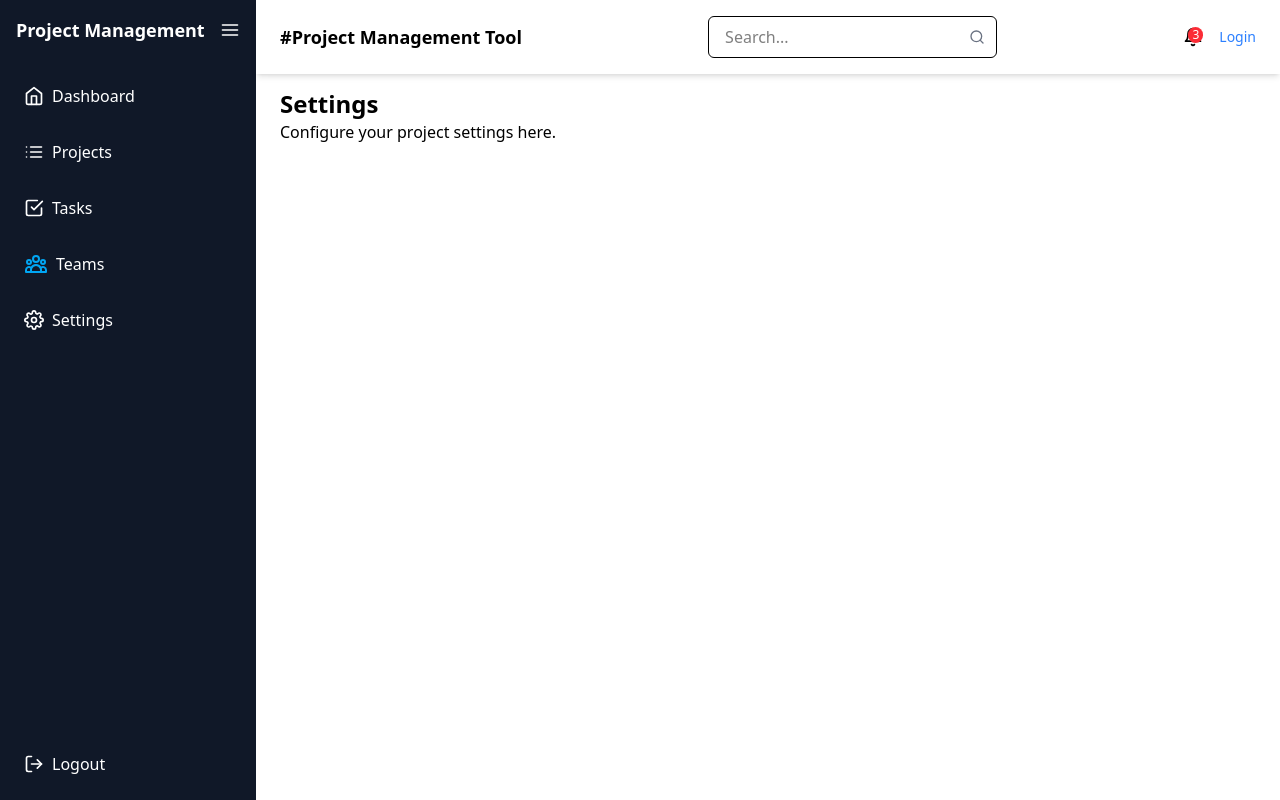
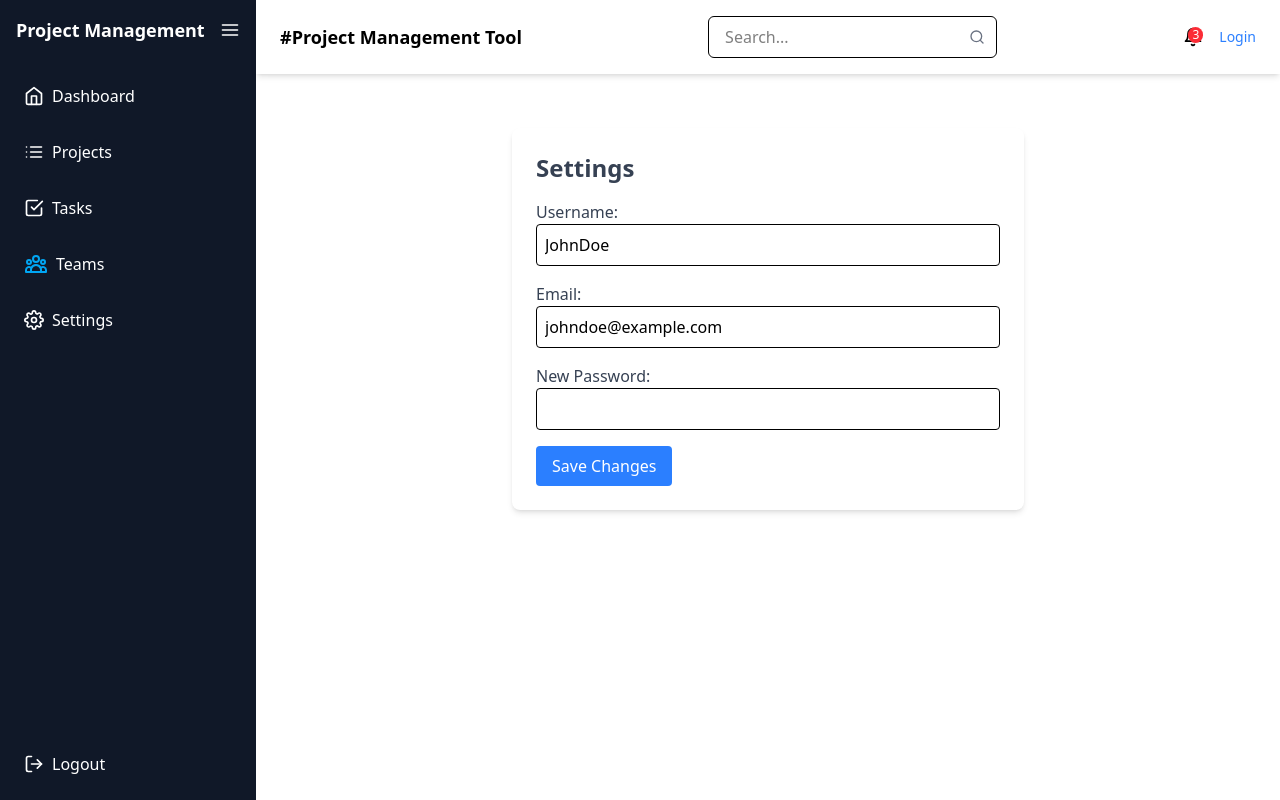
Before and after one commit to Ramakrish21/Project-Management-Tool, a React (Vite) app in the folder frontend/: page /settings in a window 1280 px wide. Built offline with nearby package versions, Linux system fonts and the light colour scheme.

Commit message:
auth added

```diff
--- a/frontend/package.json
+++ b/frontend/package.json
@@ -14,7 +14,7 @@
     "@hello-pangea/dnd": "^18.0.1",
     "@heroicons/react": "^2.2.0",
     "@shadcn/ui": "^0.0.4",
-    "axios": "^1.7.9",
+    "axios": "^1.8.1",
     "dotenv": "^16.4.7",
     "lucide-react": "^0.475.0",
     "react": "^19.0.0",
--- a/frontend/src/pages/Projects.jsx
+++ b/frontend/src/pages/Projects.jsx
@@ -1,35 +1,48 @@
 import { useState, useEffect } from "react";
+import axios from "axios";
 import Button from "../components/ui/button";
 import Input from "../components/ui/input";
 import { Card, CardContent, CardHeader, CardTitle } from "@/components/ui/card";
 import { Plus, Edit, Trash, X } from "lucide-react";
 
+const API_URL = "http://localhost:5000/api/projects";
+
 const Projects = () => {
   const [search, setSearch] = useState("");
-  const [projects, setProjects] = useState(() => {
-    const savedProjects = localStorage.getItem("projects");
-    return savedProjects ? JSON.parse(savedProjects) : [
-      { id: 1, name: "Project Management Tool Using Mern Stack", status: "Completed", team: "Uchiha" },
-      { id: 2, name: "Health Care", status: "In progress", team: "Tech_India" }
-    ];
-  });
-
-  useEffect(() => {
-    localStorage.setItem("projects", JSON.stringify(projects));
-  }, [projects]);
-
+  const [projects, setProjects] = useState([]);
   const [isModalOpen, setIsModalOpen] = useState(false);
   const [isEditMode, setIsEditMode] = useState(false);
   const [currentProject, setCurrentProject] = useState({ id: null, name: "", status: "", team: "" });
 
-  const handleCreateProject = () => {
+  useEffect(() => {
+    fetchProjects();
+  }, []);
+
+  const fetchProjects = async () => {
+    try {
+      const response = await axios.get(API_URL);
+      setProjects(Array.isArray(response.data) ? response.data : []);
+    } catch (error) {
+      console.error("Error fetching projects:", error);
+    }
+  };
+
+  const handleCreateProject = async () => {
     if (!currentProject.name || !currentProject.status || !currentProject.team) return;
+
+    try {
       if (isEditMode) {
-      setProjects(projects.map((p) => (p.id === currentProject.id ? currentProject : p)));
+        await axios.put(`${API_URL}/${currentProject._id}`, currentProject);
+        console.log(`change successfully on ID  ${currentProject._id}`);
+
       } else {
-      setProjects([...projects, { id: projects.length + 1, ...currentProject }]);
+        await axios.post(API_URL, currentProject);
       }
+      fetchProjects();
       closeModal();
+    } catch (error) {
+      console.error("Error saving project:", error);
+    }
   };
 
   const handleEdit = (project) => {
@@ -38,9 +51,19 @@ const Projects = () => {
     setIsModalOpen(true);
   };
 
-  const handleDelete = (id) => {
+  const handleDelete = async (id) => {
+    if (!id) {
+      console.error("Error: Project ID is undefined");
+      return;
+    }
     if (window.confirm("Are you sure you want to delete this project?")) {
-      setProjects(projects.filter((p) => p.id !== id));
+      try {
+        console.log("Deleting project with ID:", id);
+        await axios.delete(`${API_URL}/${id}`);
+        fetchProjects();
+      } catch (error) {
+        console.error("Error deleting project:", error);
+      }
     }
   };
 
@@ -67,8 +90,10 @@ const Projects = () => {
       />
 
       <div className="grid grid-cols-1 md:grid-cols-2 lg:grid-cols-3 gap-4">
-        {projects.filter(p => p.name.toLowerCase().includes(search.toLowerCase())).map((project) => (
-          <Card key={project.id} className="p-4 border">
+        {projects
+          .filter((p) => p.name.toLowerCase().includes(search.toLowerCase()))
+          .map((project) => (
+            <Card key={project._id} className="p-4 border">
               <CardHeader>
                 <CardTitle className="text-lg font-semibold">{project.name}</CardTitle>
               </CardHeader>
@@ -79,7 +104,7 @@ const Projects = () => {
                   <Button onClick={() => handleEdit(project)} size="sm" className="bg-yellow-500 text-white flex items-center gap-1">
                     <Edit size={16} /> Edit
                   </Button>
-                <Button onClick={() => handleDelete(project.id)} size="sm" className="bg-red-500 text-white flex items-center gap-1">
+                  <Button onClick={() => handleDelete(project._id)} size="sm" className="bg-red-500 text-white flex items-center gap-1">
                     <Trash size={16} /> Delete
                   </Button>
                 </div>
@@ -93,7 +118,7 @@ const Projects = () => {
           <div className="bg-white p-6 rounded-lg w-96">
             <div className="flex justify-between items-center mb-4">
               <h2 className="text-xl font-semibold">{isEditMode ? "Edit Project" : "Create Project"}</h2>
-              <button onClick={closeModal} className="text-gray-500">
+              <button onClick={() => setIsModalOpen(false)} className="text-gray-500">
                 <X size={20} />
               </button>
             </div>
--- a/frontend/src/pages/Settings.jsx
+++ b/frontend/src/pages/Settings.jsx
@@ -1,11 +1,54 @@
-import React from "react";
+import { useState } from "react";
+
 const Settings = () => {
-    return (
-      <div>
-        <h2 className="text-2xl font-bold">Settings</h2>
-        <p>Configure your project settings here.</p>
-      </div>
-    );
+  const [username, setUsername] = useState("JohnDoe");
+  const [email, setEmail] = useState("johndoe@example.com");
+  const [password, setPassword] = useState("");
+
+  const handleSave = (e) => {
+    e.preventDefault();
+    alert("Settings updated successfully!");
   };
 
-  export default Settings;
+  return (
+    <div className="max-w-lg mx-auto mt-10 bg-white p-6 shadow-md rounded-lg">
+      <h2 className="text-2xl font-bold text-gray-700 mb-4">Settings</h2>
+      <form onSubmit={handleSave}>
+        <div className="mb-4">
+          <label className="block text-gray-700">Username:</label>
+          <input
+            type="text"
+            value={username}
+            onChange={(e) => setUsername(e.target.value)}
+            className="w-full border p-2 rounded"
+            required
+          />
+        </div>
+        <div className="mb-4">
+          <label className="block text-gray-700">Email:</label>
+          <input
+            type="email"
+            value={email}
+            onChange={(e) => setEmail(e.target.value)}
+            className="w-full border p-2 rounded"
+            required
+          />
+        </div>
+        <div className="mb-4">
+          <label className="block text-gray-700">New Password:</label>
+          <input
+            type="password"
+            value={password}
+            onChange={(e) => setPassword(e.target.value)}
+            className="w-full border p-2 rounded"
+          />
+        </div>
+        <button type="submit" className="bg-blue-500 text-white px-4 py-2 rounded">
+          Save Changes
+        </button>
+      </form>
+    </div>
+  );
+};
+
+export default Settings;
--- a/frontend/src/utils/api.js
+++ b/frontend/src/utils/api.js
@@ -1,23 +1,22 @@
 import axios from "axios";
 
-const API_URL = "http://localhost:5000/projects";
+const API_URL = "http://localhost:5000/api/projects";
 
 export const getProjects = async () => {
   const response = await axios.get(API_URL);
   return response.data;
 };
 
-export const createProject = async (projectData) => {
-  const response = await axios.post(API_URL, projectData);
+export const createProject = async (project) => {
+  const response = await axios.post(API_URL, project);
   return response.data;
 };
 
-export const updateProject = async (id, updatedData) => {
-  const response = await axios.put(`${API_URL}/${id}`, updatedData);
+export const updateProject = async (id, project) => {
+  const response = await axios.put(`${API_URL}/${id}`, project);
   return response.data;
 };
 
 export const deleteProject = async (id) => {
-  const response = await axios.delete(`${API_URL}/${id}`);
-  return response.data;
+  await axios.delete(`${API_URL}/${id}`);
 };
```
Also changed, not shown: 1 other file (tests, documents, lock files or other folders). Lines whose indentation alone changed are shown as unchanged.
